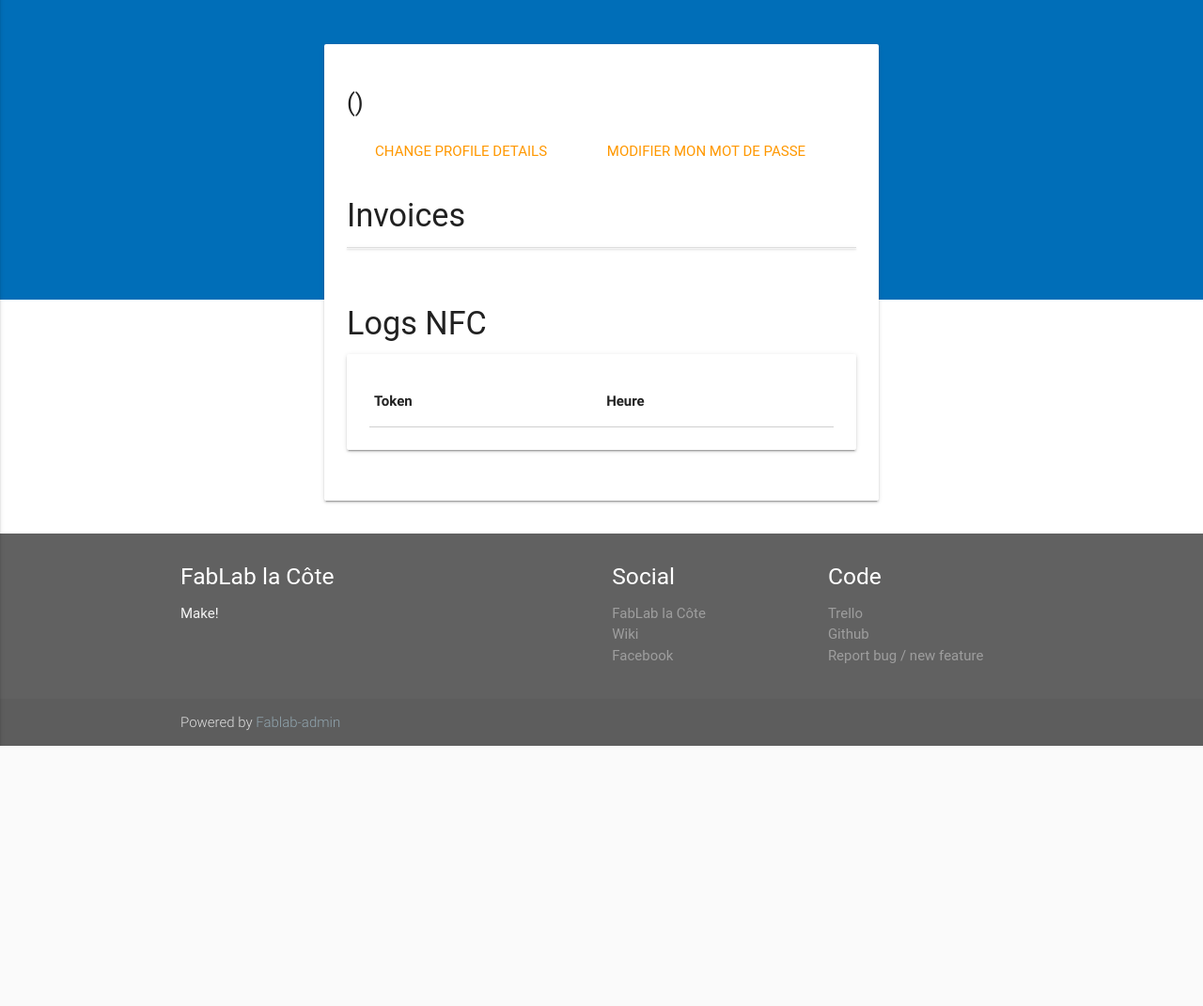
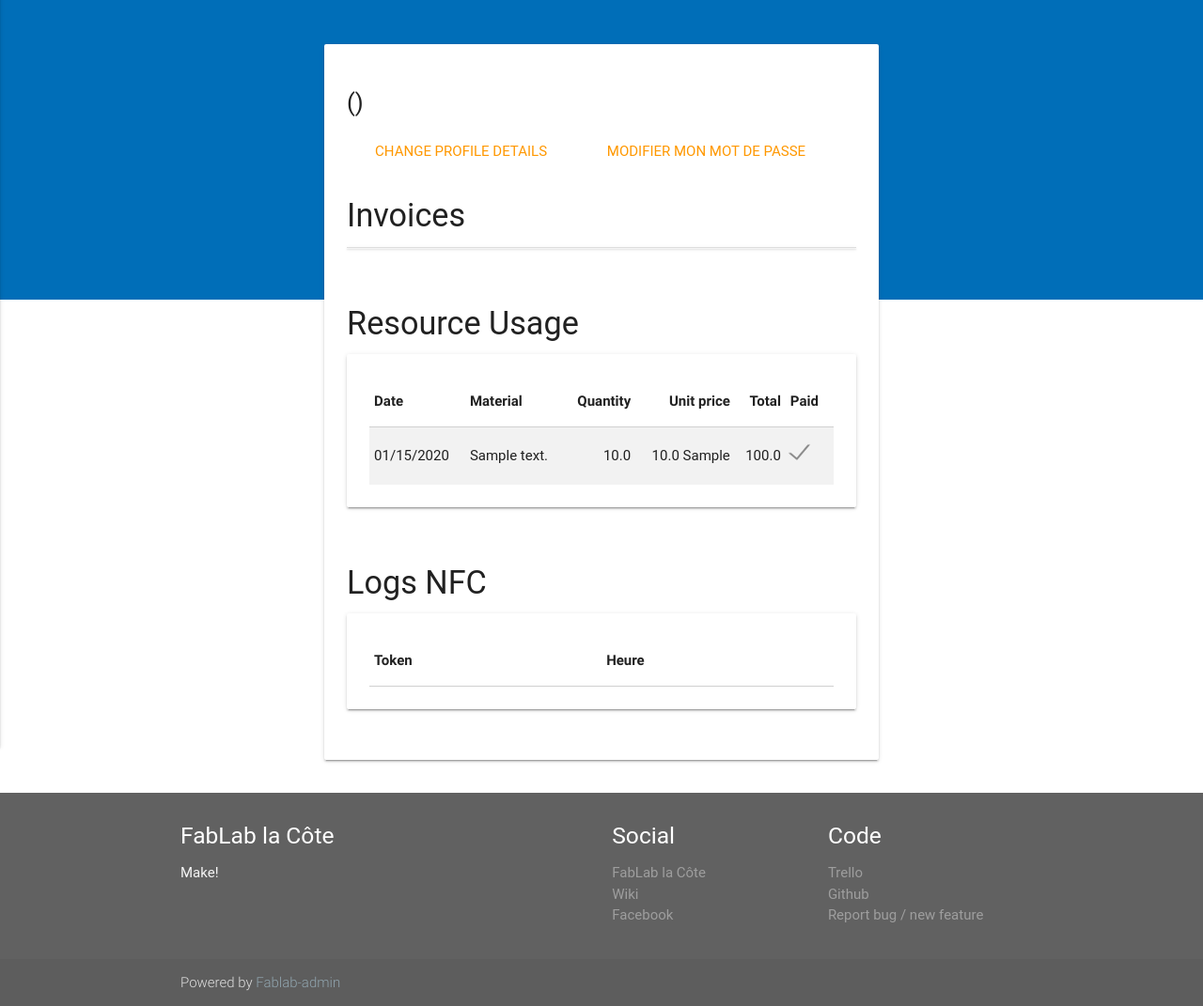
Before and after one commit to bfritscher/fablab-admin, a Django app: template fablabadmin/accounts/templates/accounts/profile.html in a window 1280 px wide. Shown: the part 65-1136 px from the top of the page at 94% size. Before the commit the page ends 859 px from the top, so only its background shows below. Run offline with Django 3.2, Linux system fonts and the light colour scheme; the template is opened without the code that fills it: values that come from a table or form of the project are taken from there, others are empty; tables that the repository leaves empty hold one stand-in row (values such as "Sample post"); lists and menus that the app fills with data are empty; parts of the project's set-up code (start-up, migrations or seed data) failed here and were passed over; some libraries are stand-ins or nearby versions; some web fonts are replaced.

Commit message:
display resource usage

```diff
--- a/fablabadmin/accounts/templates/accounts/profile.html
+++ b/fablabadmin/accounts/templates/accounts/profile.html
@@ -67,6 +67,45 @@
                 </div>
 
                 <div class="section">
+                    <h4>{% trans "Resource Usage" %}</h4>
+
+                <div class="card-panel">
+                        <table class="responsive-table striped highlight">
+                            <thead>
+                            <tr>
+                                <th class="">{% trans "Date" %}</th>
+                                <th class="">{% trans "Material" %}</th>
+                                <th class="right-align">{% trans "Quantity" %}</th>
+                                <th class="right-align">{% trans "Unit price"%}</th>
+                                <th class="right-align">{% trans "Total" %}</th>
+                                <th class="">{% trans "Paid" %}</th>
+                            </tr>
+                            </thead>
+                            <tbody>
+                            {% for u in last_usages %}
+                                <tr>
+                                    <td class="">
+                                        {{ u.date|date:"SHORT_DATE_FORMAT" }}
+                                    </td>
+                                    <td class="">
+                                        {{ u.description }}
+                                    </td>
+                                    <td class="right-align">{{ u.quantity }}</td>
+                                    <td class="right-align">{{ u.unit_price }} {{ resource.price_unit }}</td>
+                                    <td class="right-align">{{ u.total }}</td>
+                                    <td class="">
+                                        <input type="checkbox"
+                                            {% if u.invoice and u.invoice.paid %}checked="checked"{% endif %}
+                                            disabled="disabled"/><label></label>
+                                    </td>
+                                </tr>
+                            {% endfor %}
+                            </tbody>
+                        </table>
+                    </div>
+                </div>
+
+                <div class="section">
                     <h4>{% trans "Logs" %} NFC</h4>
 
                 <div class="card-panel">
```
Also changed, not shown: fablabadmin/accounts/views.py (+5 -2 lines).
